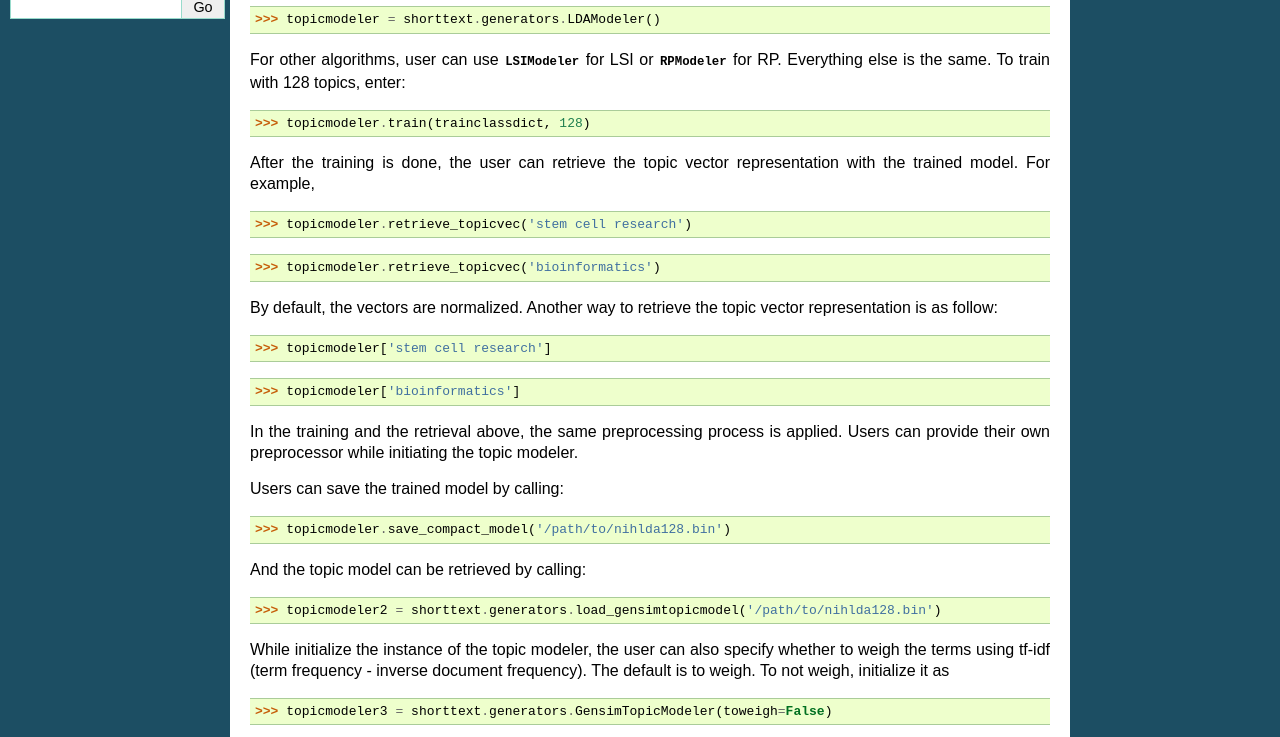
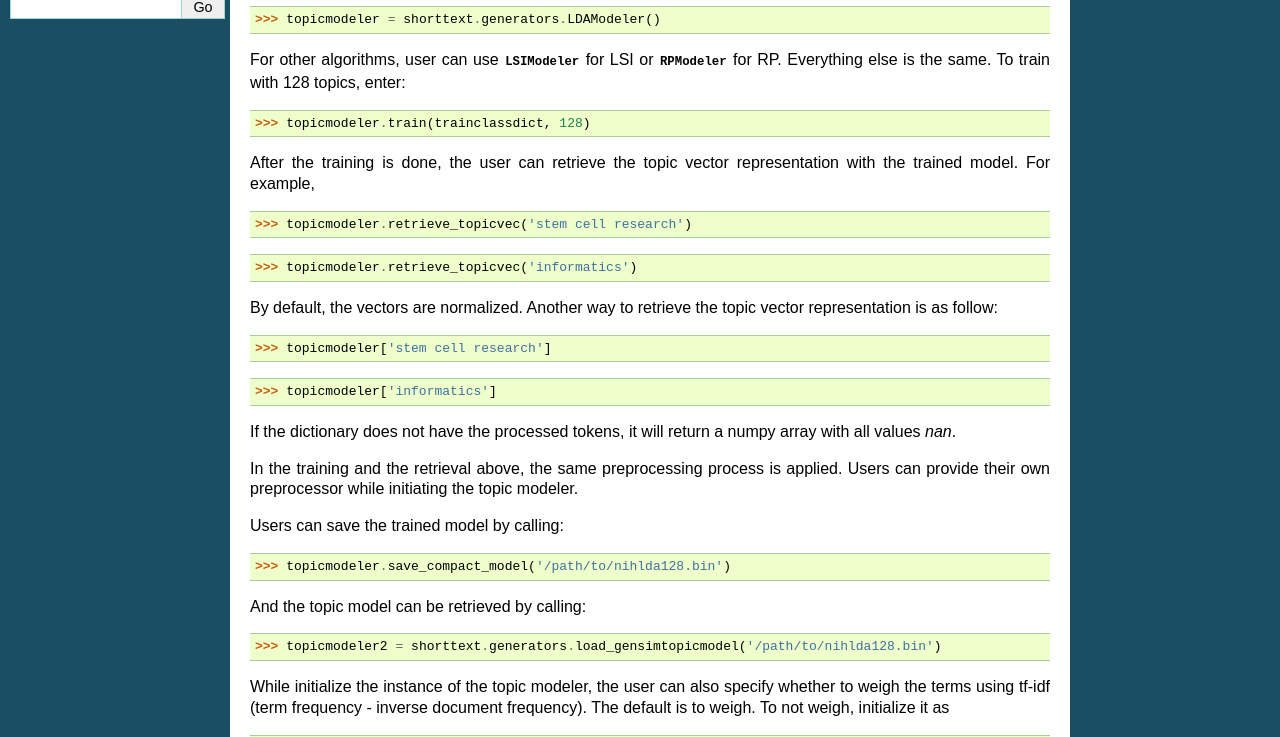
Before and after one commit to stephenhky/PyShortTextCategorization, a Sphinx documentation site: the page built from docs/tutorial_topic.rst, in a window 1280 px wide and 900 px high, scrolled down 674 px, cut to the strip 0-737 px from the top of the window. Built offline with Sphinx 7.4.7, drawn with Linux system fonts in a browser that asks for light colours.

```diff
--- a/docs/tutorial_topic.rst
+++ b/docs/tutorial_topic.rst
@@ -47,14 +47,17 @@
 
 >>> topicmodeler.retrieve_topicvec('stem cell research')
 
->>> topicmodeler.retrieve_topicvec('bioinformatics')
+>>> topicmodeler.retrieve_topicvec('informatics')
 
 By default, the vectors are normalized. Another way to retrieve the topic vector
 representation is as follow:
 
 >>> topicmodeler['stem cell research']
 
->>> topicmodeler['bioinformatics']
+>>> topicmodeler['informatics']
+
+If the dictionary does not have the processed tokens, it will return a numpy
+array with all values `nan`.
 
 In the training and the retrieval above, the same preprocessing process is applied.
 Users can provide their own preprocessor while initiating the topic modeler.
--- a/pyproject.toml
+++ b/pyproject.toml
@@ -34,7 +34,7 @@
     "joblib>=1.3.0",
     "scikit-learn>=1.2.0",
     "tensorflow>=2.13.0",
-    "keras>=2.13.0",
+    "keras>=3.0.0",
     "gensim>=4.0.0",
     "pandas>=1.2.0",
     "snowballstemmer>=3.0.0",
```
